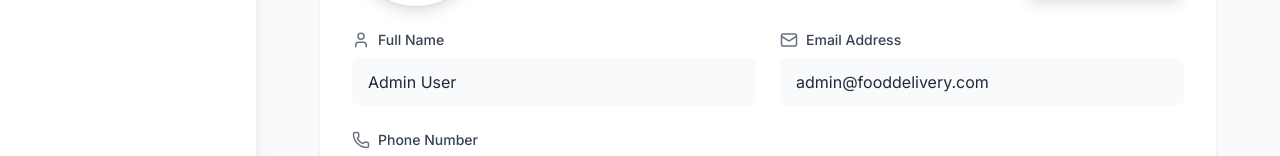
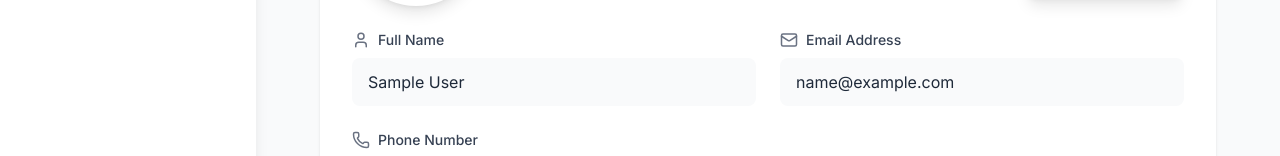
Before and after one commit to sreekanth9885/mysabala-admin-app, a React (Vite) app: page /profile in a window 1280 px wide. Shown: the part 374-530 px from the top of the page. Built offline with nearby package versions, Linux system fonts and the light colour scheme; sample sign-in values are in the browser's storage.

Commit message:
Update Profile.tsx

```diff
--- a/src/screens/Profile.tsx
+++ b/src/screens/Profile.tsx
@@ -10,12 +10,12 @@ export function Profile() {
   const [isEditing, setIsEditing] = useState(false);
   const [profileData, setProfileData] = useState({
     name: "Admin User",
-    email: "admin@fooddelivery.com",
+    email: user?.email || "",
     phone: user?.phone || "",
     location: "San Francisco, CA",
     role: "Super Admin",
   });
-
+  console.log("userdetails", user);
   const handleLogout = () => {
     navigate("/login");
   };
@@ -27,6 +27,7 @@ export function Profile() {
 
   return (
     <div className="max-w-4xl mx-auto space-y-6">
+
       {/* Header */}
       <div>
         <h1 className="text-2xl font-bold text-gray-800">Profile Settings</h1>
@@ -96,7 +97,7 @@ export function Profile() {
                   className="w-full px-4 py-3 border border-gray-300 rounded-lg focus:ring-2 focus:ring-orange-500 focus:border-transparent outline-none"
                 />
               ) : (
-                <p className="text-gray-800 bg-gray-50 px-4 py-3 rounded-lg">{profileData.name}</p>
+                <p className="text-gray-800 bg-gray-50 px-4 py-3 rounded-lg">{user?.name}</p>
               )}
             </div>
 
@@ -115,7 +116,7 @@ export function Profile() {
                   className="w-full px-4 py-3 border border-gray-300 rounded-lg focus:ring-2 focus:ring-orange-500 focus:border-transparent outline-none"
                 />
               ) : (
-                <p className="text-gray-800 bg-gray-50 px-4 py-3 rounded-lg">{profileData.email}</p>
+                <p className="text-gray-800 bg-gray-50 px-4 py-3 rounded-lg">{user?.email}</p>
               )}
             </div>
 
```
